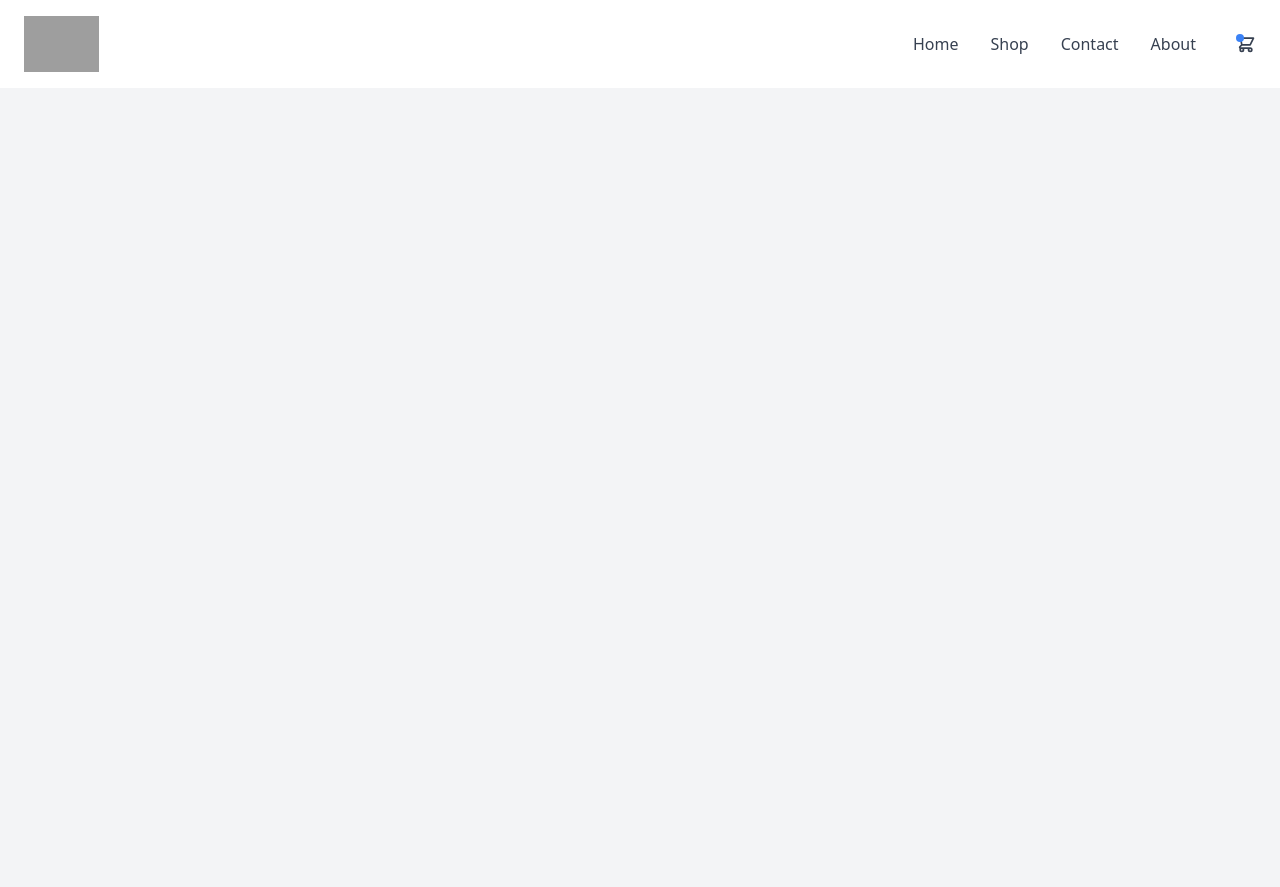
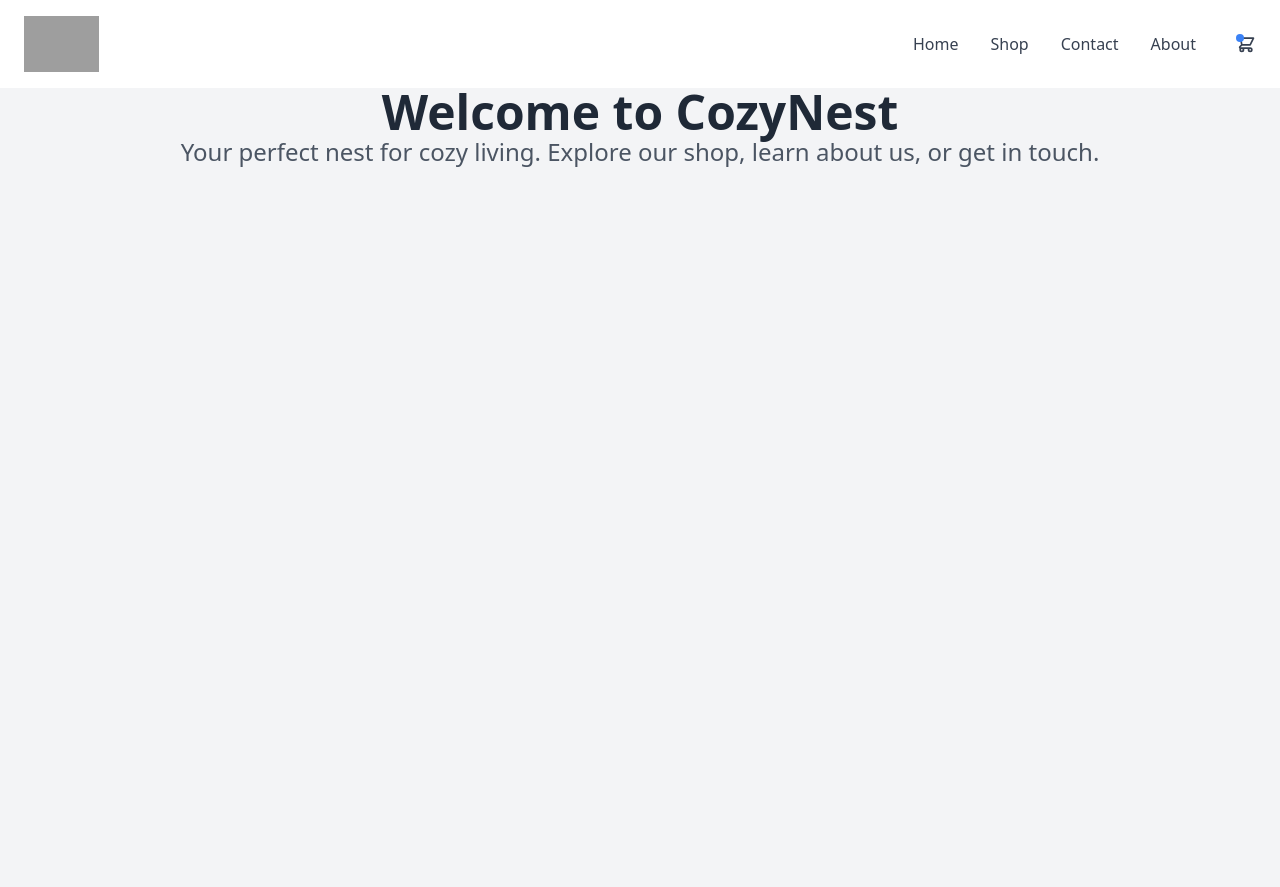
Before and after one commit to NabilaFerdousPrapty/CozyNest, a Django app: page / in a window 1280 px wide. Shown: the top 887 px of the page. Run offline with Django 5.2, Linux system fonts and the light colour scheme; some libraries are stand-ins or nearby versions; grey boxes are pictures that could not be loaded.

Commit message:
header added

```diff
--- a/cozynest/core/templates/core/base.html
+++ b/cozynest/core/templates/core/base.html
@@ -78,6 +78,14 @@
     </nav>
     <!-- main content -->
     <main class="h-screen bg-gray-100 ">
+        <header>
+            <p class="text-3xl lg:text-5xl font-bold text-center text-gray-800 ">
+                Welcome to CozyNest
+            </p>
+            <p class="text-lg lg:text-2xl text-center text-gray-600 ">
+                Your perfect nest for cozy living. Explore our shop, learn about us, or get in touch.
+            </p>
+        </header>
         {% block content %}
         {% endblock %}
     </main>
```
